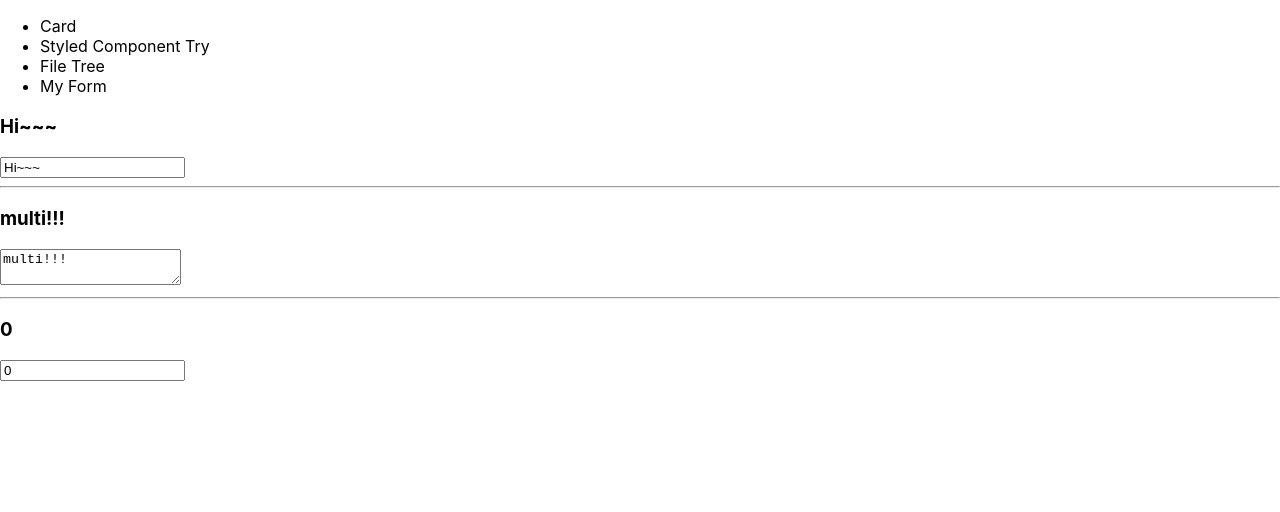
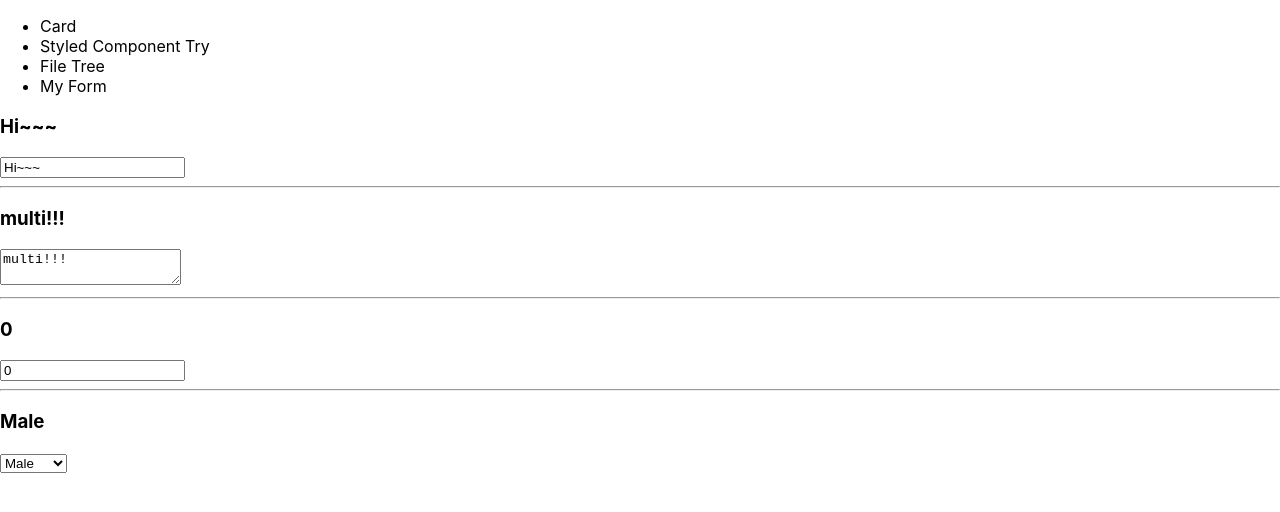
Before and after one commit to ShawnTseng/react-protfolio, a React (Create React App) app: page / in a window 1280 px wide. Both pictures are taken after a click on the item "My Form". Shown: the top 512 px of the page. Built offline with nearby package versions, Linux system fonts and the light colour scheme.

Commit message:
add Select component

```diff
--- /dev/null
+++ b/src/Form/Select.js
@@ -0,0 +1,34 @@
+import React, { Component } from 'react';
+
+const gender = [
+    { label: 'Male', value: 0 },
+    { label: 'Female', value: 1 }
+]
+
+class Select extends Component {
+    state = {
+        selectValue: `${gender[0].value}`
+    }
+
+    onChange = e => {
+        this.setState({
+            selectValue: e.target.value
+        })
+    }
+
+    render() {
+        const { selectValue } = this.state;
+        return (
+            <div>
+                <h3>{gender.find(g=>`${g.value}`===selectValue).label}</h3>
+                <select value={selectValue} onChange={this.onChange}>
+                    {gender.map(g => (
+                        <option value={g.value} key={g.value}>{g.label}</option>
+                    ))}
+                </select>
+            </div>
+        );
+    }
+}
+
+export default Select;
--- a/src/Form/index.js
+++ b/src/Form/index.js
@@ -2,6 +2,7 @@ import React, { Component } from 'react';
 import Input from './Input';
 import Textarea from './Textarea';
 import InputNumber from './InputNumber';
+import Select from './Select';
 
 class Form extends Component {
     render() {
@@ -12,6 +13,8 @@ class Form extends Component {
                 <Textarea />
                 <hr />
                 <InputNumber />
+                <hr />
+                <Select />
             </div>
         );
     }
```
